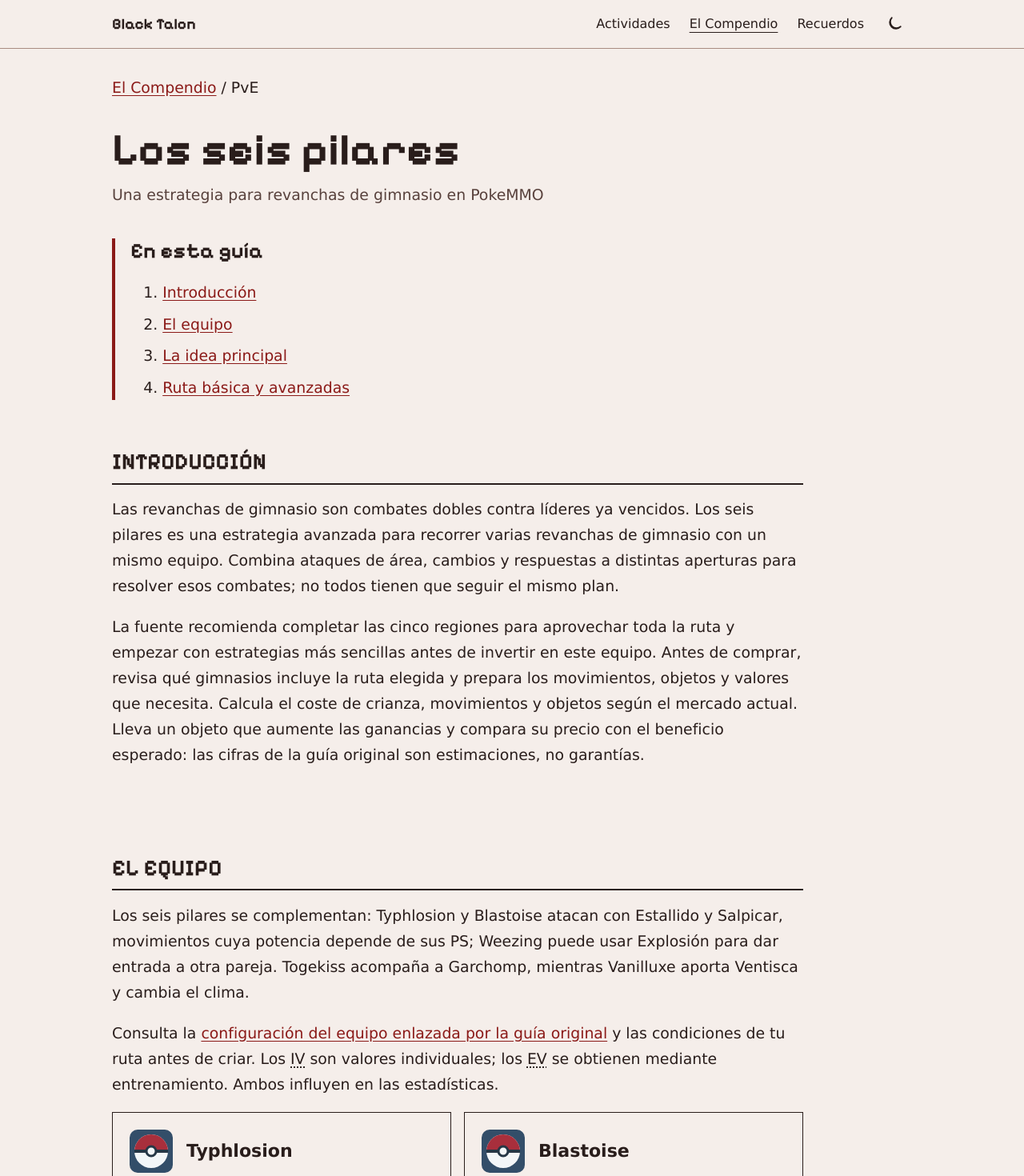
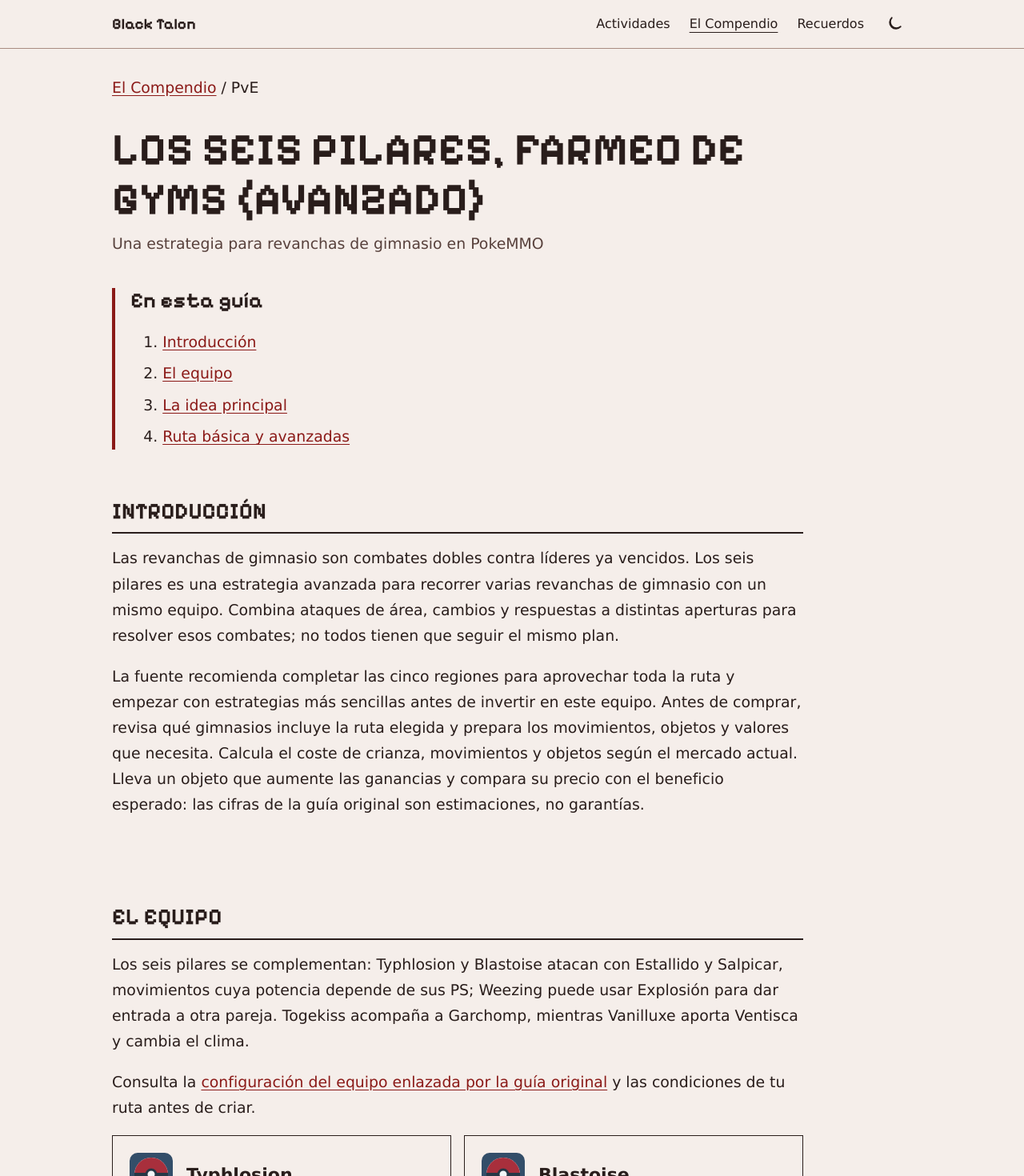
Before and after one commit to OscarDevCPP/mmoclanpage, an Angular app: page /compendio/pve/seis-pilares in a window 1280 px wide. Shown: the top 1470 px of the page at 80% size. Built offline with nearby package versions, Linux system fonts and the light colour scheme.

Commit message:
Ajustar título y retirar ayudas redundantes de PvE

```diff
--- a/src/app/app.routes.ts
+++ b/src/app/app.routes.ts
@@ -4,7 +4,7 @@ import { Home } from './home';
 export const routes: Routes = [
   { path: '', component: Home, title: 'Black Talon', pathMatch: 'full' },
   { path: 'compendio/pvp/fundamentos', title: 'Introducción al competitivo · El Compendio · Black Talon', loadComponent: () => import('./pvp-fundamentos').then(m => m.PvpFundamentos) },
-  { path: 'compendio/pve/seis-pilares', title: 'Los seis pilares · El Compendio · Black Talon', loadComponent: () => import('./pve-pilares').then(m => m.PvePilares) },
+  { path: 'compendio/pve/seis-pilares', title: 'LOS SEIS PILARES, FARMEO DE GYMS (AVANZADO) · El Compendio · Black Talon', loadComponent: () => import('./pve-pilares').then(m => m.PvePilares) },
   { path: 'compendio', title: 'El Compendio · Black Talon', loadComponent: () => import('./resources').then(m => m.Resources) },
   { path: 'recuerdos', title: 'Recuerdos · Black Talon', loadComponent: () => import('./memories').then(m => m.Memories) },
   { path: 'actividades', title: 'Actividades · Black Talon', loadComponent: () => import('./activities').then(m => m.Activities) },
--- a/src/app/pve-pilares.html
+++ b/src/app/pve-pilares.html
@@ -1,11 +1,11 @@
 <article class="guide">
   <nav aria-label="Ruta de navegación"><a routerLink="/compendio">El Compendio</a> / PvE</nav>
-  <header><h1>Los seis pilares</h1><p>Una estrategia para revanchas de gimnasio en PokeMMO</p></header>
+  <header><h1>LOS SEIS PILARES, FARMEO DE GYMS (AVANZADO)</h1><p>Una estrategia para revanchas de gimnasio en PokeMMO</p></header>
   <nav class="contents" aria-label="Contenido de esta guía"><h2>En esta guía</h2><ol><li><a href="#preparacion">Introducción</a></li><li><a href="#equipo">El equipo</a></li><li><a href="#estrategia">La idea principal</a></li><li><a href="#basica">Ruta básica y avanzadas</a></li></ol></nav>
   <section id="preparacion"><h2>Introducción</h2><p>Las revanchas de gimnasio son combates dobles contra líderes ya vencidos. Los seis pilares es una estrategia avanzada para recorrer varias revanchas de gimnasio con un mismo equipo. Combina ataques de área, cambios y respuestas a distintas aperturas para resolver esos combates; no todos tienen que seguir el mismo plan.</p><p>La fuente recomienda completar las cinco regiones para aprovechar toda la ruta y empezar con estrategias más sencillas antes de invertir en este equipo. Antes de comprar, revisa qué gimnasios incluye la ruta elegida y prepara los movimientos, objetos y valores que necesita. Calcula el coste de crianza, movimientos y objetos según el mercado actual. Lleva un objeto que aumente las ganancias y compara su precio con el beneficio esperado: las cifras de la guía original son estimaciones, no garantías.</p></section>
   <section id="equipo"><h2>El equipo</h2>
     <p>Los seis pilares se complementan: Typhlosion y Blastoise atacan con Estallido y Salpicar, movimientos cuya potencia depende de sus PS; Weezing puede usar Explosión para dar entrada a otra pareja. Togekiss acompaña a Garchomp, mientras Vanilluxe aporta Ventisca y cambia el clima.</p>
-    <p>Consulta la <a href="https://pokepast.es/f00df8948e58939c">configuración del equipo enlazada por la guía original</a> y las condiciones de tu ruta antes de criar. Los <span class="glossary"><button type="button" class="glossary-trigger" data-term="IV" [attr.aria-expanded]="openTerm() === 'IV'" [attr.aria-describedby]="openTerm() === 'IV' ? 'definition-IV' : null" #iv (click)="toggle('IV', iv)">IV</button>@if (openTerm() === 'IV') { <span class="glossary-definition" id="definition-IV" role="note">Valores individuales propios de cada Pokémon que influyen en sus estadísticas.</span> }</span> son valores individuales; los <span class="glossary"><button type="button" class="glossary-trigger" data-term="EV" [attr.aria-expanded]="openTerm() === 'EV'" [attr.aria-describedby]="openTerm() === 'EV' ? 'definition-EV' : null" #ev (click)="toggle('EV', ev)">EV</button>@if (openTerm() === 'EV') { <span class="glossary-definition" id="definition-EV" role="note">Valores de esfuerzo obtenidos mediante entrenamiento que influyen en las estadísticas.</span> }</span> se obtienen mediante entrenamiento. Ambos influyen en las estadísticas.</p>
+    <p>Consulta la <a href="https://pokepast.es/f00df8948e58939c">configuración del equipo enlazada por la guía original</a> y las condiciones de tu ruta antes de criar.</p>
     <div class="pillar-cards">@for (pillar of pillars; track pillar.name) { <app-pokemon-build [build]="pillar" /> }</div>
     <p>La guía recomienda maximizar los PP de Estallido, Salpicar, Vozarrón, Ventisca de Vanilluxe y Terremoto. Comprueba con una calculadora de daño en dobles que Explosión debilite al compañero cuando tu secuencia lo requiera: los IV y la naturaleza cambian el resultado.</p>
   </section>
--- a/src/app/pve-pilares.ts
+++ b/src/app/pve-pilares.ts
@@ -1,38 +1,14 @@
 import { PokemonBuildCard } from './pokemon-build';
 import { PILLARS } from './pillars-data';
-import { Component, ElementRef, inject, signal } from '@angular/core';
+import { Component } from '@angular/core';
 import { RouterLink } from '@angular/router';
-import { popupPosition } from './pvp-fundamentos';
 
 @Component({
   selector: 'app-pve-pilares',
   imports: [RouterLink, PokemonBuildCard],
-  host: { '(document:click)': 'outside($event)', '(document:focusin)': 'focusChanged($event)', '(document:keydown.escape)': 'escape()', '(window:scroll)': 'reposition()', '(window:resize)': 'reposition()' },
   templateUrl: './pve-pilares.html',
   styleUrls: ['./pvp-fundamentos.css', './pve-pilares.css'],
 })
 export class PvePilares {
-  readonly openTerm = signal<string | null>(null);
-  private readonly hostElement = inject<ElementRef<HTMLElement>>(ElementRef).nativeElement;
   readonly pillars = PILLARS;
-  toggle(term: string, trigger: HTMLButtonElement) { if (this.openTerm() === term) { this.dismiss(); return; } this.openTerm.set(term); this.position(term, trigger); }
-  reposition() { const term = this.openTerm(); if (term) { const trigger = this.hostElement.querySelector<HTMLButtonElement>(`[data-term="${term}"]`); if (trigger) this.position(term, trigger); } }
-  private position(term: string, trigger: HTMLButtonElement) {
-    const view = this.hostElement.ownerDocument.defaultView;
-    view?.requestAnimationFrame(() => {
-      if (this.openTerm() !== term || !trigger.isConnected) return;
-      const popup = this.hostElement.querySelector<HTMLElement>(`#definition-${term}`); if (!popup) return;
-      const rect = this.hostElement.ownerDocument.querySelector<HTMLElement>('.site-header')?.getBoundingClientRect();
-      const headerBottom = rect && rect.top <= 0 && rect.bottom > 0 ? rect.bottom : 0;
-      const anchor = trigger.getBoundingClientRect();
-      if (anchor.bottom <= headerBottom || anchor.top >= view.innerHeight || anchor.right <= 0 || anchor.left >= view.innerWidth) { this.dismiss(); return; }
-      popup.style.maxHeight = `${Math.max(0, view.innerHeight - Math.max(8, headerBottom + 8) - 8)}px`;
-      const pos = popupPosition(anchor, popup.getBoundingClientRect(), view.innerWidth, view.innerHeight, headerBottom);
-      popup.style.left = `${pos.left}px`; popup.style.top = `${pos.top}px`; popup.style.visibility = 'visible';
-    });
-  }
-  dismiss() { this.openTerm.set(null); }
-  outside(event: MouseEvent) { if (!(event.target instanceof Element) || !event.target.closest('.glossary')) this.dismiss(); }
-  focusChanged(event: FocusEvent) { const term = this.openTerm(); if (term && event.target !== this.hostElement.querySelector(`[data-term="${term}"]`)) this.dismiss(); }
-  escape() { const term = this.openTerm(); if (!term) return; if (this.hostElement.ownerDocument.activeElement instanceof HTMLElement && this.hostElement.ownerDocument.activeElement.closest('.glossary')) this.hostElement.querySelector<HTMLButtonElement>(`[data-term="${term}"]`)?.focus(); this.dismiss(); }
 }
--- a/src/app/resources.html
+++ b/src/app/resources.html
@@ -30,7 +30,7 @@
     </details>
     <details class="category" id="pve">
       <summary><h2>Guías de PvE</h2><svg viewBox="0 0 24 24" aria-hidden="true"><path d="M6 9l6 6 6-6"/></svg></summary>
-      <div class="chapter"><div class="chapter-header"><h3><button type="button" class="chapter-toggle" [attr.aria-expanded]="pillarsOpen()" aria-controls="pve-pillars-topics" (click)="pillarsOpen.set(!pillarsOpen())">Los seis pilares<svg viewBox="0 0 24 24" aria-hidden="true" focusable="false"><path d="M6 9l6 6 6-6"/></svg></button></h3><a class="icon-button chapter-view" routerLink="/compendio/pve/seis-pilares" aria-label="Ver Los seis pilares" title="Ver Los seis pilares" data-tooltip="Ver Los seis pilares"><svg viewBox="0 0 24 24" aria-hidden="true" focusable="false"><path d="M2 12s3.5-7 10-7 10 7 10 7-3.5 7-10 7S2 12 2 12z"/><circle cx="12" cy="12" r="3"/></svg></a></div><ul id="pve-pillars-topics" [hidden]="!pillarsOpen()">@for (item of pillarsContents; track item.id) { <li><a routerLink="/compendio/pve/seis-pilares" [fragment]="item.id">{{ item.title }}</a></li> }</ul></div>
+      <div class="chapter"><div class="chapter-header"><h3><button type="button" class="chapter-toggle" [attr.aria-expanded]="pillarsOpen()" aria-controls="pve-pillars-topics" (click)="pillarsOpen.set(!pillarsOpen())">LOS SEIS PILARES, FARMEO DE GYMS (AVANZADO)<svg viewBox="0 0 24 24" aria-hidden="true" focusable="false"><path d="M6 9l6 6 6-6"/></svg></button></h3><a class="icon-button chapter-view" routerLink="/compendio/pve/seis-pilares" aria-label="Ver LOS SEIS PILARES, FARMEO DE GYMS (AVANZADO)" title="Ver LOS SEIS PILARES, FARMEO DE GYMS (AVANZADO)" data-tooltip="Ver LOS SEIS PILARES, FARMEO DE GYMS (AVANZADO)"><svg viewBox="0 0 24 24" aria-hidden="true" focusable="false"><path d="M2 12s3.5-7 10-7 10 7 10 7-3.5 7-10 7S2 12 2 12z"/><circle cx="12" cy="12" r="3"/></svg></a></div><ul id="pve-pillars-topics" [hidden]="!pillarsOpen()">@for (item of pillarsContents; track item.id) { <li><a routerLink="/compendio/pve/seis-pilares" [fragment]="item.id">{{ item.title }}</a></li> }</ul></div>
     </details>
   </nav>
 </div>
```
Also changed, not shown: 2 other files (tests, documents, lock files or other folders).
